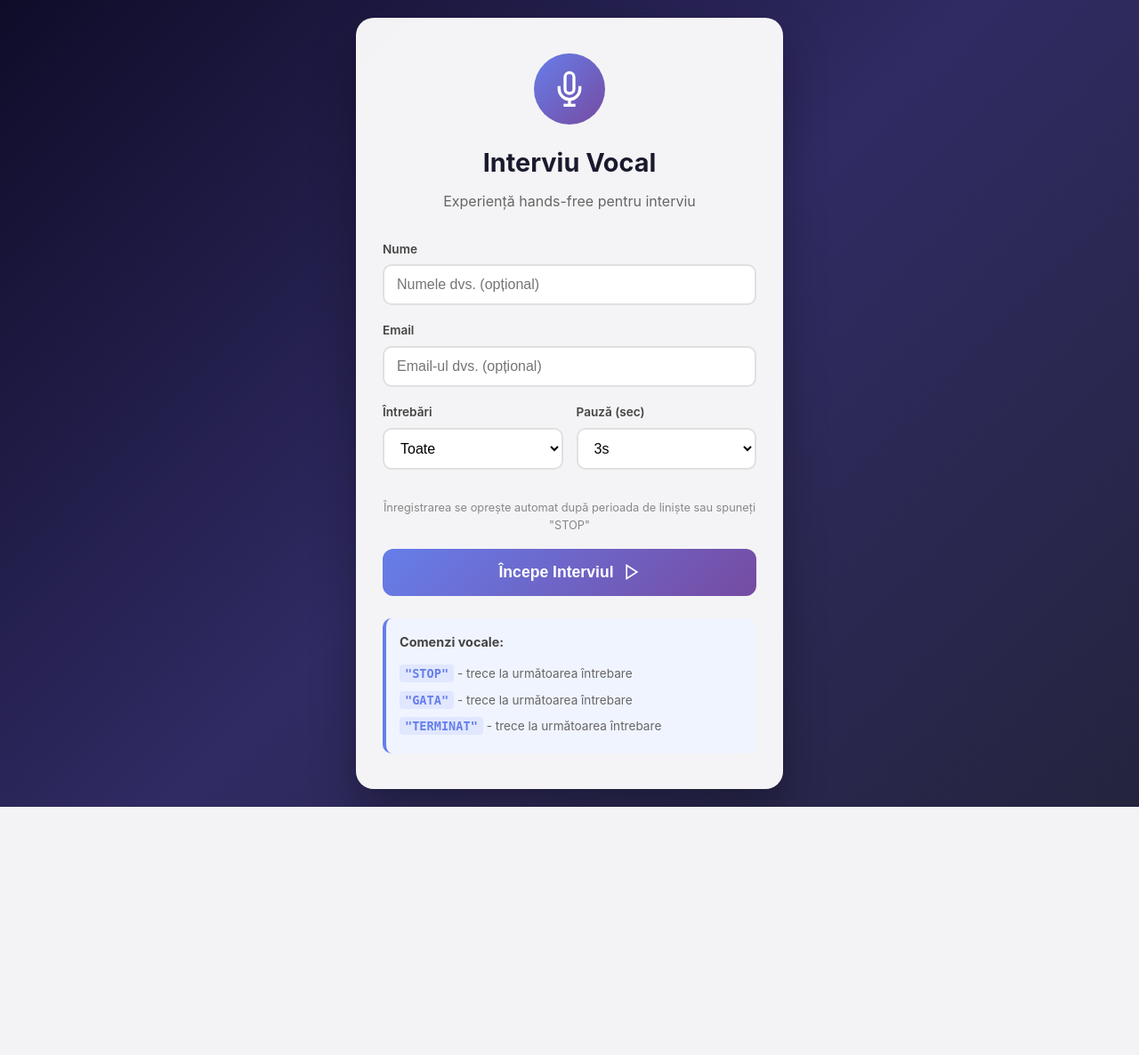
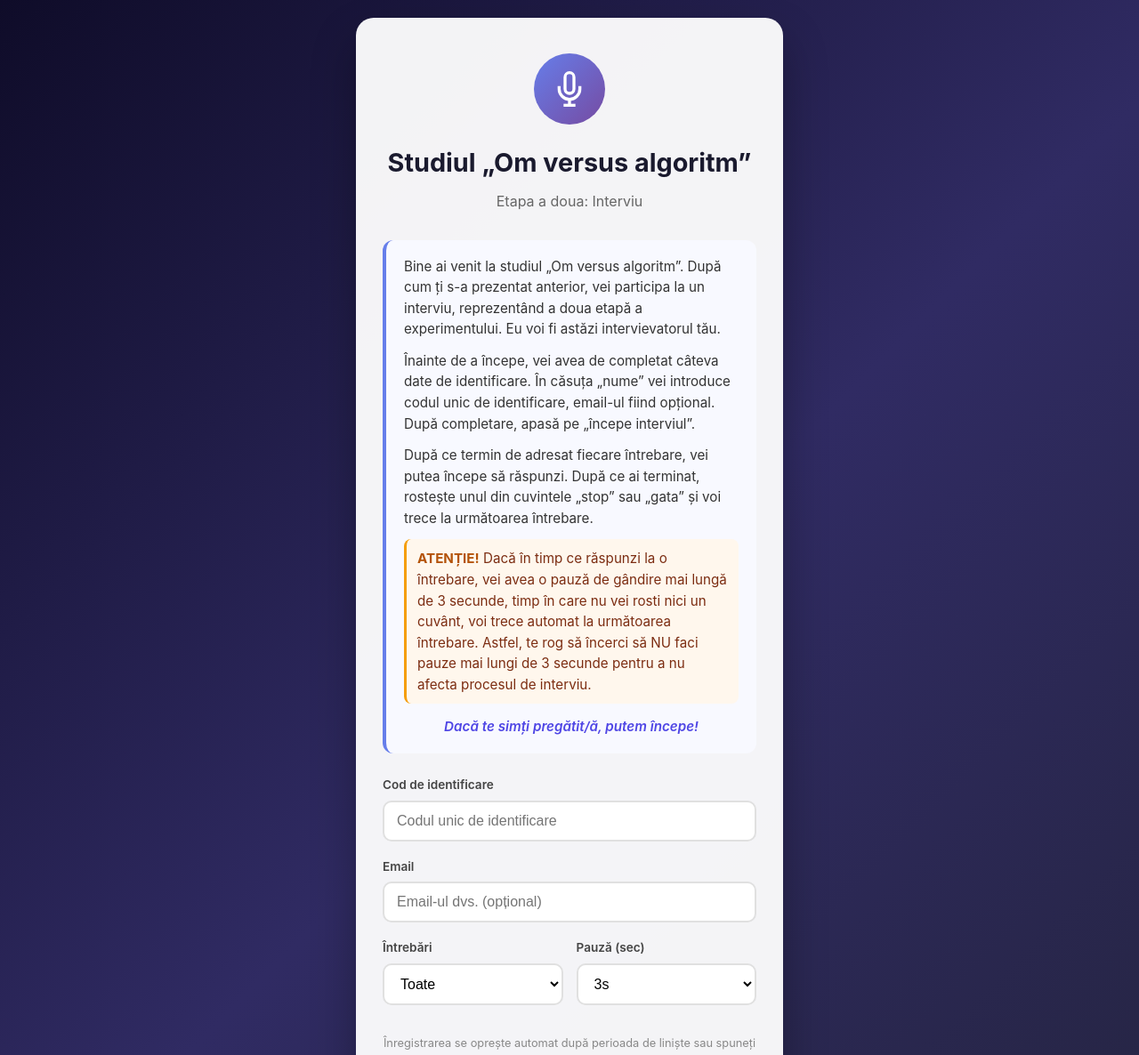
Before and after one commit to CatalinStratu/interview_simulation, a Flask app: template web/templates/interview_voice.html in a window 1280 px wide. Shown: the top 1186 px of the page at 89% size. Before the commit the page ends 907 px from the top, so only its background shows below. Run offline with Flask 3, Linux system fonts and the light colour scheme; the template is opened without the code that fills it, so the values that code supplies are empty.

Commit message:
add introduction

```diff
--- a/web/static/css/voice.css
+++ b/web/static/css/voice.css
@@ -486,6 +486,60 @@
     height: 18px;
 }
 
+/* Intro Text */
+.intro-text {
+    margin-bottom: 25px;
+    padding: 18px 20px;
+    background: #f8f9ff;
+    border-radius: 12px;
+    border-left: 4px solid #667eea;
+    font-size: 0.95rem;
+    line-height: 1.55;
+    color: #333;
+}
+
+.intro-text p {
+    margin: 0 0 12px;
+}
+
+.intro-text p:last-child {
+    margin-bottom: 0;
+}
+
+.intro-text .intro-warning {
+    background: #fff7ed;
+    border-left: 3px solid #f59e0b;
+    padding: 10px 12px;
+    border-radius: 8px;
+    color: #7c2d12;
+}
+
+.intro-text .intro-warning strong {
+    color: #b45309;
+}
+
+.intro-text .intro-ready {
+    font-style: italic;
+    text-align: center;
+    color: #4f46e5;
+    font-weight: 600;
+    margin-top: 14px;
+}
+
+/* Closing Message */
+.complete-card .closing-message {
+    font-size: 1.05rem;
+    line-height: 1.55;
+    color: #333;
+    margin: 0 auto 25px;
+    max-width: 380px;
+    padding: 14px 18px;
+    background: #f5f3ff;
+    border-radius: 12px;
+    border-left: 4px solid #667eea;
+    text-align: left;
+}
+
 /* Stop Word Info Box */
 .stop-word-info {
     margin-top: 25px;
--- a/web/templates/interview_voice.html
+++ b/web/templates/interview_voice.html
@@ -21,14 +21,22 @@
                             <line x1="8" y1="23" x2="16" y2="23"/>
                         </svg>
                     </div>
-                    <h1>Interviu Vocal</h1>
-                    <p>Experiență hands-free pentru interviu</p>
+                    <h1>Studiul „Om versus algoritm”</h1>
+                    <p>Etapa a doua: Interviu</p>
+                </div>
+
+                <div class="intro-text">
+                    <p>Bine ai venit la studiul „Om versus algoritm”. După cum ți s-a prezentat anterior, vei participa la un interviu, reprezentând a doua etapă a experimentului. Eu voi fi astăzi intervievatorul tău.</p>
+                    <p>Înainte de a începe, vei avea de completat câteva date de identificare. În căsuța „nume” vei introduce codul unic de identificare, email-ul fiind opțional. După completare, apasă pe „începe interviul”.</p>
+                    <p>După ce termin de adresat fiecare întrebare, vei putea începe să răspunzi. După ce ai terminat, rostește unul din cuvintele „stop” sau „gata” și voi trece la următoarea întrebare.</p>
+                    <p class="intro-warning"><strong>ATENȚIE!</strong> Dacă în timp ce răspunzi la o întrebare, vei avea o pauză de gândire mai lungă de 3 secunde, timp în care nu vei rosti nici un cuvânt, voi trece automat la următoarea întrebare. Astfel, te rog să încerci să NU faci pauze mai lungi de 3 secunde pentru a nu afecta procesul de interviu.</p>
+                    <p class="intro-ready">Dacă te simți pregătit/ă, putem începe!</p>
                 </div>
 
                 <div class="setup-form">
                     <div class="form-group">
-                        <label for="candidateName">Nume</label>
-                        <input type="text" id="candidateName" placeholder="Numele dvs. (opțional)">
+                        <label for="candidateName">Cod de identificare</label>
+                        <input type="text" id="candidateName" placeholder="Codul unic de identificare">
                     </div>
 
                     <div class="form-group">
@@ -172,7 +180,7 @@
                     </svg>
                 </div>
                 <h1>Interviu Finalizat</h1>
-                <p>Vă mulțumim pentru răspunsuri</p>
+                <p class="closing-message">Acesta a fost interviul. Te rog să te muți înapoi la masa 1 pentru a completa a doua serie de chestionare!</p>
 
                 <div class="session-code-box">
                     <span class="code-label">Cod Sesiune</span>
```
Also changed, not shown: 4 other files.
